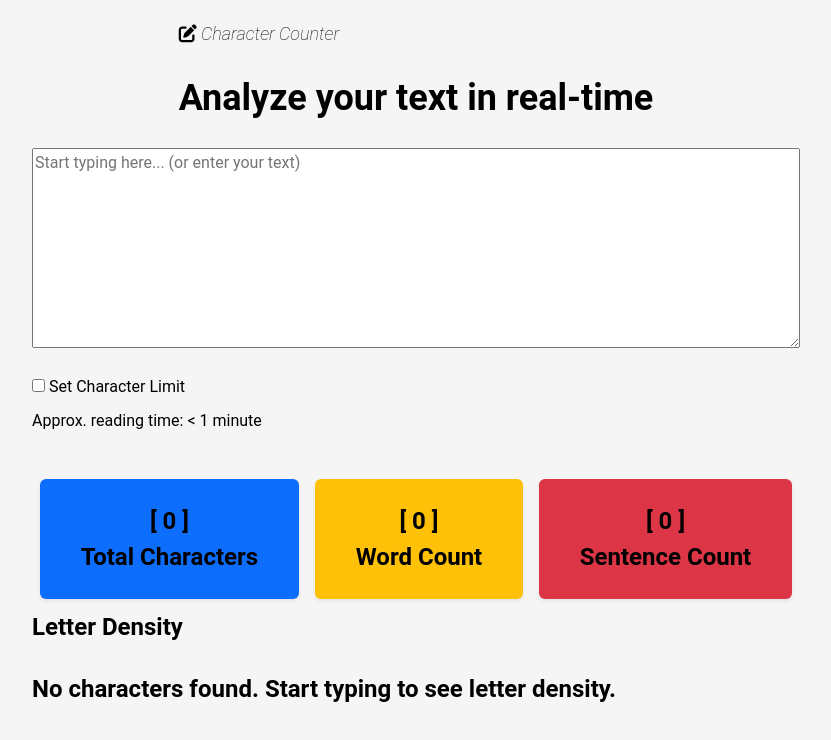
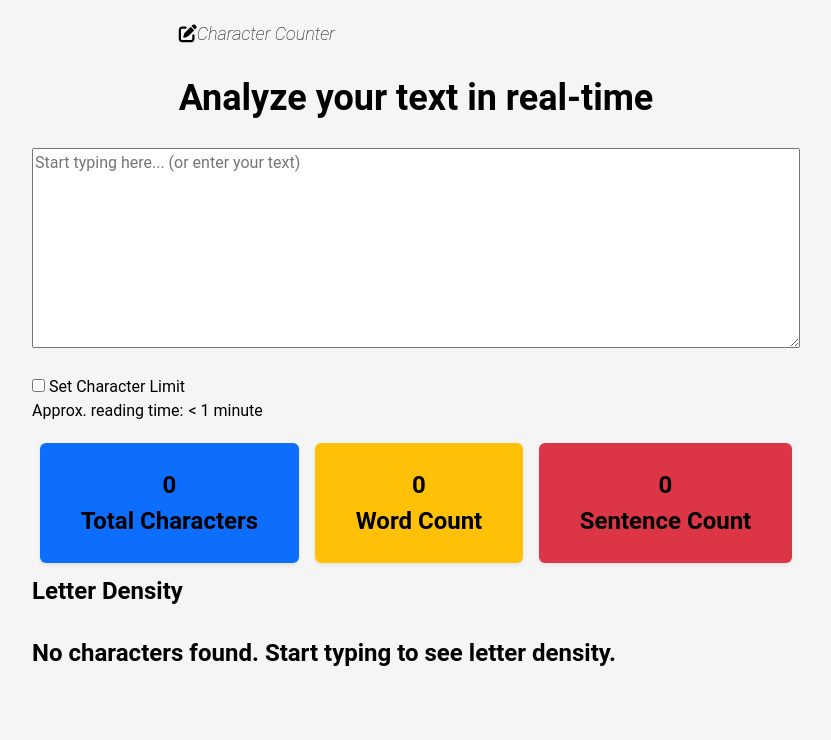
Before and after one commit to jkw07/character-counter, a React (Create React App) app: page / in a window 1280 px wide. Shown: the top 740 px of the page, without its empty margins (224-1055 px from the left). Built offline with nearby package versions, Linux system fonts and the light colour scheme.

Commit message:
Reorganize LetterDensity component

```diff
--- a/src/App.tsx
+++ b/src/App.tsx
@@ -1,20 +1,20 @@
 import { useState } from "react";
-import TextInput from "./components/TextInput";
-import StatisticsPanel from "./components/StatisticsPanel";
-import LetterDensity from "./components/LetterDensity";
-import OptionsPanel from "./components/OptionsPanel";
+import { Header } from "./components/Header";
+import {TextInput} from "./components/TextInput";
+import {StatisticsPanel} from "./components/StatisticsPanel";
+import {LetterDensity} from "./components/LetterDensity";
+import {OptionsPanel} from "./components/OptionsPanel";
 
 function App() {
   const [text, setText] = useState<string>("");
   const [isLimitEnabled, setIsLimitEnabled] = useState<boolean>(false);
   const [maxLength, setMaxLength] = useState<number>(100);
 
+//handleTextInput osobno - funkcje osobno
+
   return (
     <div className="App">
-      <header className="App-header">
-        <span><i className="fa-solid fa-pen-to-square"></i>{" "}Character Counter</span>
-        <h1>Analyze your text in real-time</h1>
-      </header>
+      <Header />
       <main>
         <TextInput
           text={text}
--- /dev/null
+++ b/src/components/Header.tsx
@@ -0,0 +1,8 @@
+export const Header = () => {
+    return (
+        <header>
+            <span><i className="fa-solid fa-pen-to-square"></i>Character Counter</span>
+            <h1>Analyze your text in real-time</h1>
+        </header>
+    );
+};
--- a/src/components/LetterDensity.tsx
+++ b/src/components/LetterDensity.tsx
@@ -1,54 +1,18 @@
+import { LetterDensityList } from "./LetterDensityList";
+
 type LetterDensityProps = {
   text: string;
 };
 
-
-
-function LetterDensity({ text }: LetterDensityProps) {
-  const calculateLetterDensity = (text: string) => {
-    const letters = text.toLowerCase().replace(/[^a-z]/g, "");
-    const frequency: Record<string, number> = {};
-    for (const letter of letters) {
-      frequency[letter] = frequency[letter] ? frequency[letter] + 1 : 1;
-    }
-    const totalLetters = letters.length;
-    return Object.entries(frequency)
-      .map(([letter, count]) => ({
-        letter,
-        count,
-        density: ((count / totalLetters) * 100).toFixed(2) + "%",
-      }))
-      .sort((a, b) => b.count - a.count);
-  };
-
+export const LetterDensity = ({ text }: LetterDensityProps) => {
   return (
     <div className="letter-density">
       <p>Letter Density</p>
-      {text.trim().length > 0 ? (
-        <ul>
-          {calculateLetterDensity(text).map(({ letter, count, density }) => (
-            <li key={letter} className="letter-item d-flex align-items-center mb-2">
-              <span className="letter me-2">{letter.toUpperCase()}: </span>
-              <div className="progress flex-grow-1">
-                <div
-                  className="progress-bar progress-bar-striped bg-info"
-                  role="progressbar"
-                  style={{ width: density }}
-                  aria-valuenow={parseFloat(density.replace('%', ''))}
-                  aria-valuemin={0}
-                  aria-valuemax={100}
-                ></div>
-              </div>
-              <span className="count me-2">{count} </span>
-              <span className="density me-2">({density})</span>
-            </li>
-          ))}
-        </ul>
-      ) : (
+      {text.trim().length > 0 ?
+        <LetterDensityList text={text}/>
+      :
         <p>No characters found. Start typing to see letter density.</p>
-      )}
+      }
     </div>
   );
 }
-
-export default LetterDensity;
--- /dev/null
+++ b/src/components/LetterDensityList.tsx
@@ -0,0 +1,35 @@
+type LetterDensityListProps = {
+    text : string;
+};
+
+export const calculateLetterDensity = (text: string) => {
+    const letters = text.toLowerCase().replace(/[^a-z]/g, "");
+    const frequency: Record<string, number> = {};
+    for (const letter of letters) {
+      frequency[letter] = frequency[letter] ? frequency[letter] + 1 : 1;
+    }
+    const totalLetters = letters.length;
+    return Object.entries(frequency)
+      .map(([letter, count]) => ({
+        letter,
+        count,
+        density: ((count / totalLetters) * 100).toFixed(2) + "%",
+      }))
+      .sort((a, b) => b.count - a.count);
+  };
+
+export const LetterDensityList = ({text}: LetterDensityListProps) => {
+    return (
+        <ul>
+            {calculateLetterDensity(text).map(({ letter, count, density }) => (
+            <li key={letter} className="letter-item d-flex align-items-center mb-2">
+                <span className="letter me-2">{letter.toUpperCase()}: </span>
+                <div className="progress flex-grow-1">
+                    <div className="progress-bar progress-bar-striped bg-info" role="progressbar" style={{ width: density }} aria-valuenow={parseFloat(density.replace('%', ''))} aria-valuemin={0} aria-valuemax={100}></div>
+                </div>
+                <span className="count me-2">{count} </span>
+                <span className="density me-2">({density})</span>
+            </li>))}
+        </ul>
+    );
+}
--- a/src/components/OptionsPanel.tsx
+++ b/src/components/OptionsPanel.tsx
@@ -6,18 +6,27 @@ type OptionsPanelProps = {
   text: string;
 };
 
+const readingTime = (text: string): string => {
+  const wordsPerMinute = 200;
+  const words = text.trim().split(/\s+/).length;
+  const minutes = Math.floor(words / wordsPerMinute);
+  if (minutes < 1) {
+    return "< 1 minute";
+  } else if (minutes === 1) {
+    return "1 minute";
+  } else {
+    return `${minutes} minutes`;
+  }
+}
 
 
-function OptionsPanel({
+export const OptionsPanel = ({
   isLimitEnabled,
   maxLength,
   handleLimitToggle,
   handleMaxLengthChange,
   text,
-}: OptionsPanelProps) {
-  const readingTime = (text: string): number =>
-    Math.floor(text.trim().split(/\s+/).length / 200);
-
+}: OptionsPanelProps) => {
   return (
     <div className="options">
       <label>
@@ -38,16 +47,10 @@ function OptionsPanel({
         />
       )}
       {isLimitEnabled && <p>Characters left: {maxLength - text.length}</p>}
-      <p>
-        Approx. reading time:{" "}
-        {readingTime(text) < 1
-          ? "< 1 minute"
-          : readingTime(text) === 1
-          ? "1 minute"
-          : readingTime(text) + " minutes"}
-      </p>
+      <div>
+        <p className="inline">Approx. reading time:</p>
+        <p className="inline">{readingTime(text)}</p>
+      </div>
     </div>
   );
 }
-
-export default OptionsPanel;
--- a/src/components/StatisticsPanel.tsx
+++ b/src/components/StatisticsPanel.tsx
@@ -2,26 +2,24 @@ type StatisticsPanelProps = {
   text: string;
 };
 
-function StatisticsPanel({ text }: StatisticsPanelProps) {
+export const StatisticsPanel = ({ text }: StatisticsPanelProps) => {
   const countSentences = (text: string): number => (text.match(/[^.!?]+[.!?]+/g) || []).length;
-  const wordCount: number = text.trim().split(/\s+/).length;
+  const wordCount: number = text.trim() === "" ? 0 : text.trim().split(/\s+/).length;
 
   return (
     <div className="statistic-panel d-flex justify-content-around text-center align-items-stretch">
       <div className="statistic-card bg-primary p-4 rounded shadow-sm flex-fill mx-2">
-        <span>[{" "}{text.length > 0 ? text.length : "0"}{" "}]</span>
+        <span>{text.trim().length}</span>
         <div> Total Characters</div>
       </div>
       <div className="statistic-card bg-warning p-4 rounded shadow-sm flex-fill mx-2">
-        <span>[{" "}{text.length > 0 ? wordCount : "0"}{" "}]</span>
+        <span>{wordCount}</span>
         <div> Word Count</div>
       </div>
       <div className="statistic-card bg-danger p-4 rounded shadow-sm flex-fill mx-2">
-        <span>[{" "}{countSentences(text)}{" "}]</span>
+        <span>{countSentences(text)}</span>
         <div> Sentence Count</div>
       </div>
     </div>
   );
 }
-
-export default StatisticsPanel;
--- a/src/components/TextInput.tsx
+++ b/src/components/TextInput.tsx
@@ -6,7 +6,7 @@ type TextInputProps = {
 };
 
 
-function TextInput({ text, handleChange, isLimitEnabled, maxLength }: TextInputProps) {
+export const TextInput = ({ text, handleChange, isLimitEnabled, maxLength }: TextInputProps) => {
   return (
     <textarea
       placeholder="Start typing here... (or enter your text)"
@@ -16,5 +16,3 @@ function TextInput({ text, handleChange, isLimitEnabled, maxLength }: TextInputP
     ></textarea>
   );
 }
-
-export default TextInput;
--- a/src/index.css
+++ b/src/index.css
@@ -33,6 +33,11 @@ h1 {
   padding-left: 5px;
   margin-left: 15px;
   width: 120px;
+}
+
+.inline {
+  display: inline;
+  margin-right: 5px;
 }
 
 .App {
```
Also changed, not shown: src/index.tsx (line endings or trailing spaces).
